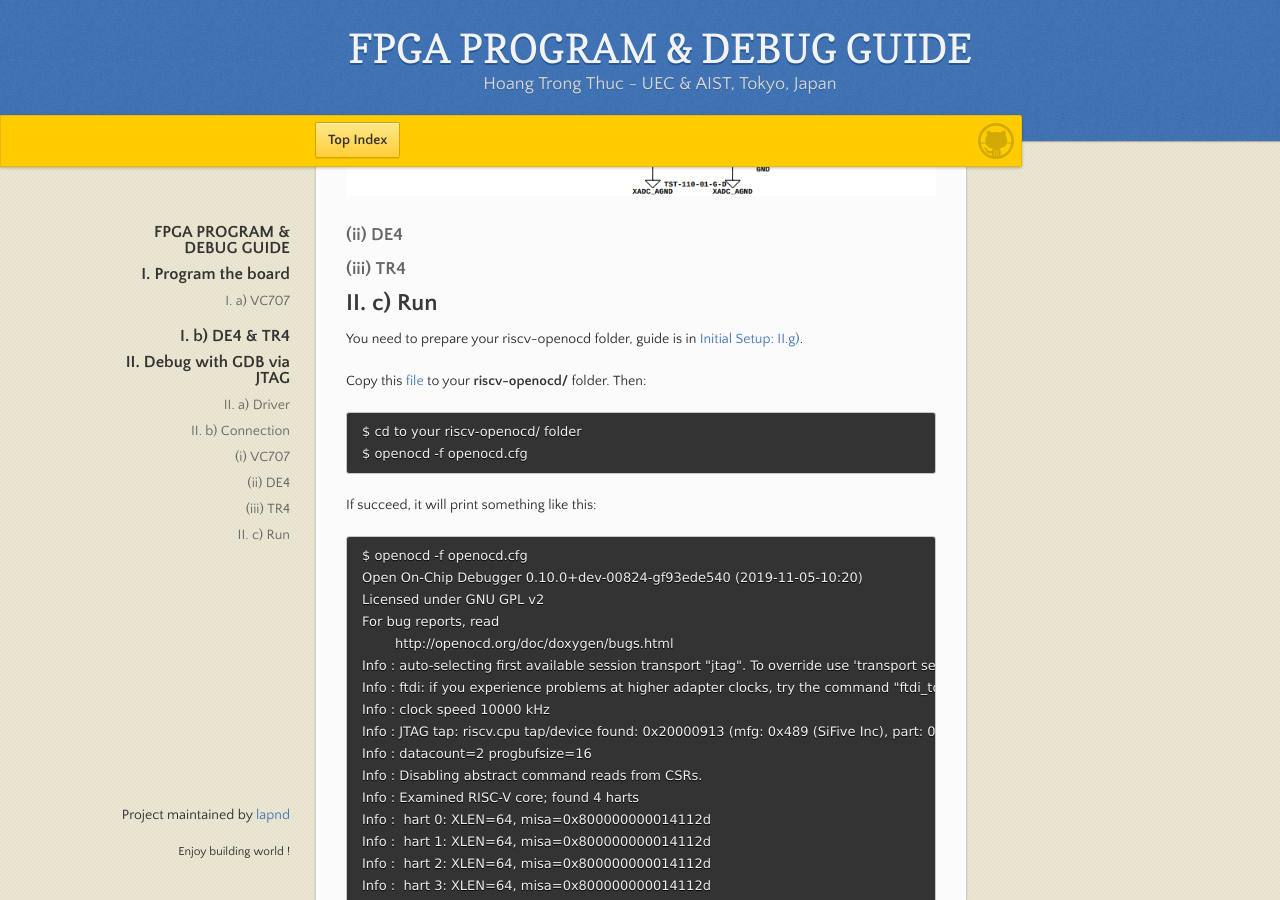
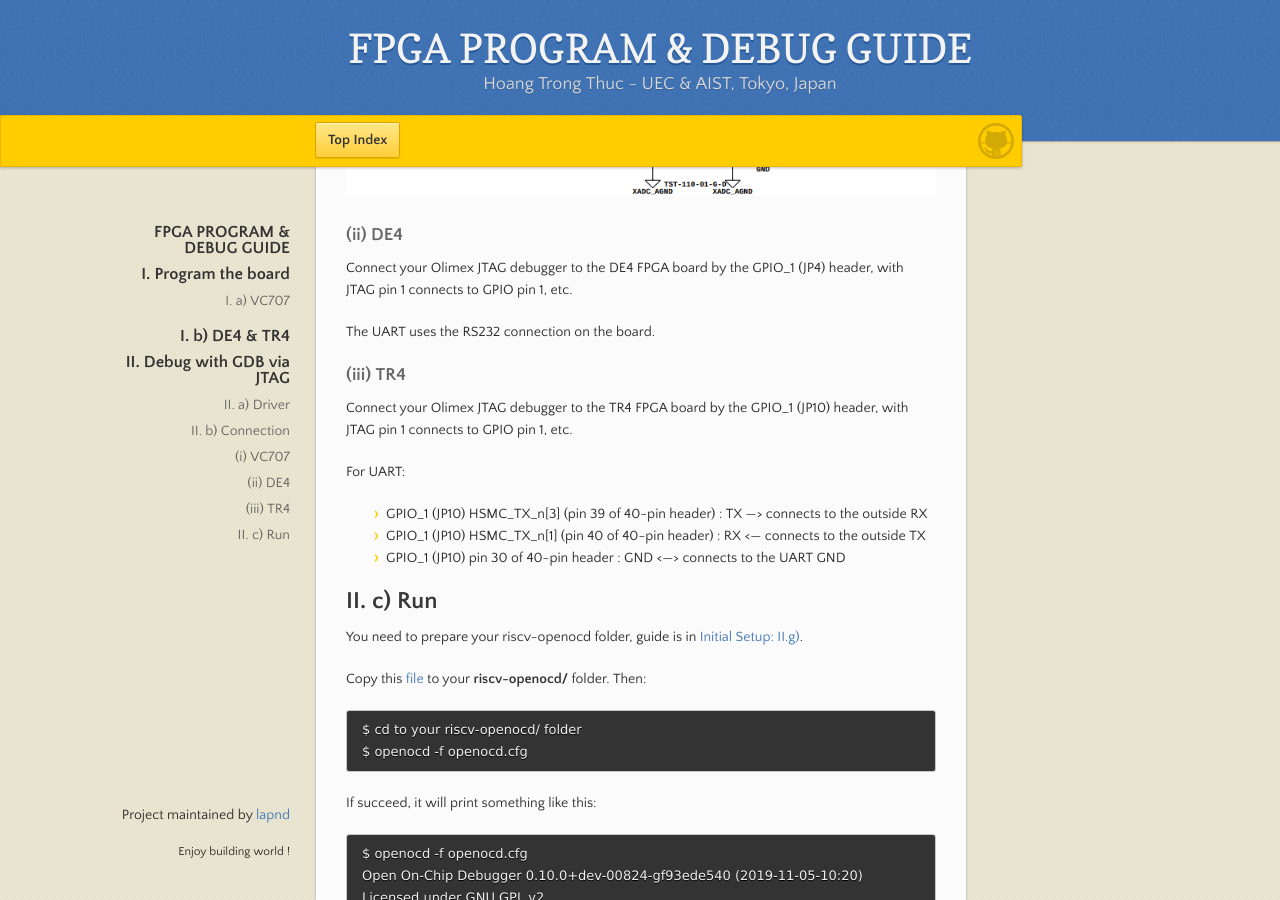
Before and after one commit to lapnd/httdes.github.io, a Jekyll site: the page built from fpgaguide.md, in a window 1280 px wide and 900 px high, scrolled down 1968 px. Built offline with Jekyll 4.4.1, drawn with Linux system fonts in a browser that asks for light colours; our own code applies the rules of GitHub Pages for plain Markdown files.

Commit message:
Update fpgaguide.md

```diff
--- a/fpgaguide.md
+++ b/fpgaguide.md
@@ -71,7 +71,18 @@ The four data pins TDI (pin 5), TMS (pin 7), TCLK (pin 9), and TDO (pin 13) are
 
 ### (ii) DE4
 
+Connect your Olimex JTAG debugger to the DE4 FPGA board by the GPIO_1 (JP4) header, with JTAG pin 1 connects to GPIO pin 1, etc.
+
+The UART uses the RS232 connection on the board.
+
 ### (iii) TR4
+
+Connect your Olimex JTAG debugger to the TR4 FPGA board by the GPIO_1 (JP10) header, with JTAG pin 1 connects to GPIO pin 1, etc.
+
+For UART:
+- GPIO_1 (JP10) HSMC_TX_n[3] (pin 39 of 40-pin header) : TX ---> connects to the outside RX
+- GPIO_1 (JP10) HSMC_TX_n[1] (pin 40 of 40-pin header) : RX <--- connects to the outside TX
+- GPIO_1 (JP10) pin 30 of 40-pin header : GND <---> connects to the UART GND
 
 ## II. c) Run
 
```
